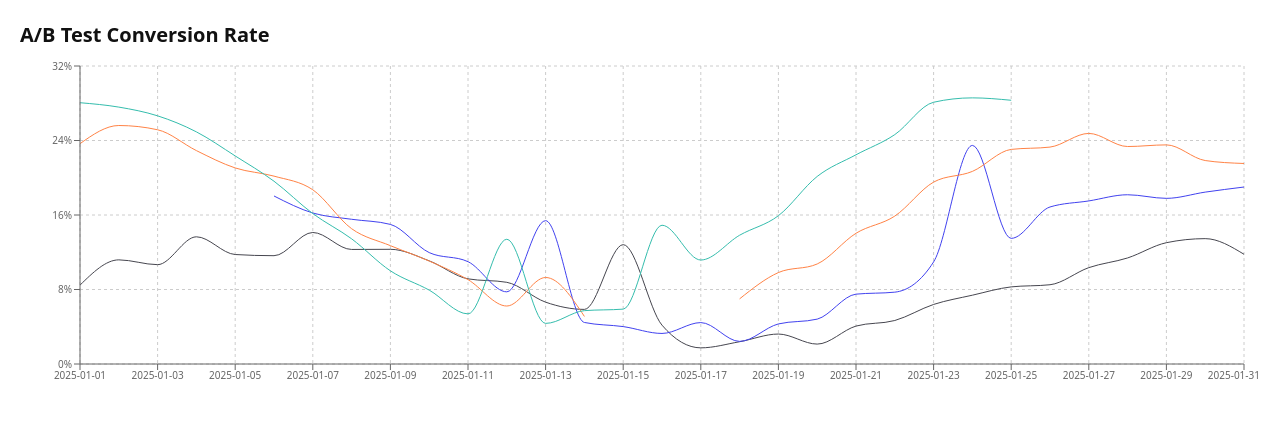
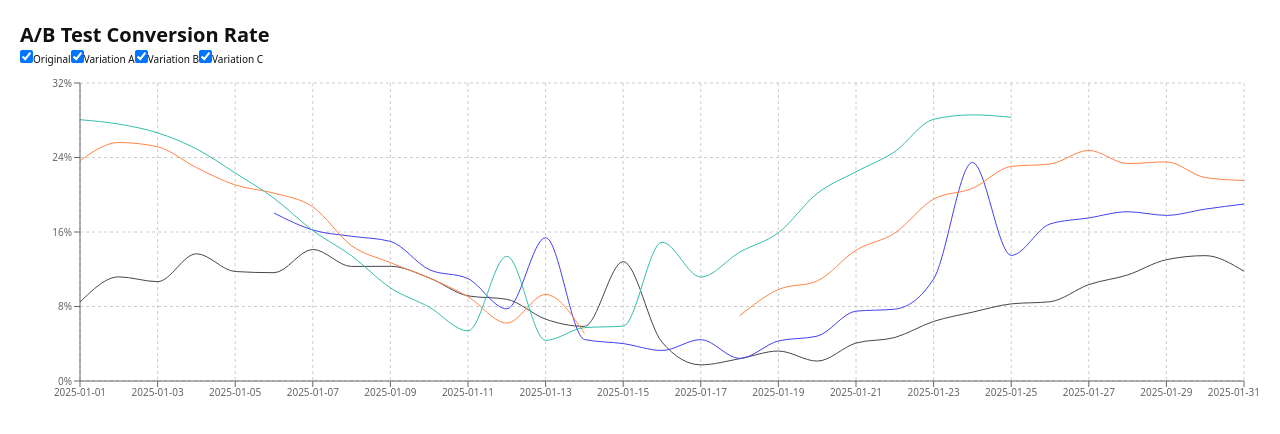
Before and after one commit to nikipogjob/Interactive-Line-Chart, a React (Vite) app: page / in a window 1280 px wide. Shown: the top 434 px of the page. Built offline with nearby package versions, Linux system fonts and the light colour scheme.

Commit message:
refactor: remove unnecessary type annotations

```diff
--- a/src/components/conversion-chart/conversion-chart.tsx
+++ b/src/components/conversion-chart/conversion-chart.tsx
@@ -2,32 +2,69 @@ import { LineChart, Line, XAxis, YAxis, CartesianGrid, Tooltip, ResponsiveContai
 import { getDailyChartPoints } from '../../utils/data-preparation';
 import styles from './conversion-chart.module.scss';
 import { VariationColor, variationSeries } from '../../const';
+import { useState } from 'react';
+import type { VariationName } from '../../types/variation';
 
 
-const dailyData = getDailyChartPoints()
-console.log(dailyData)
+export default function ConversionChart() {
 
-export default function ConversionChart() {
+    const conversionRates = getDailyChartPoints();
+
+    const [selectedKeys, setSelectedKeys] = useState<VariationName[]>(
+        variationSeries.map((k) => k.name)
+    );
+
+    const toggleVariation = (key: VariationName) => {
+        setSelectedKeys((prev) => {
+
+            if (prev.includes(key)) {
+
+                if (prev.length === 1) return prev;
+                return prev.filter((k) => k !== key);
+            }
+
+            return [...prev, key];
+        });
+    };
+
+
+
     return (
+
         <div className={styles.conversionChart}>
+            <div className={styles['conversion-chart__controls']}>
+                {variationSeries.map(({ name }) => (
+                    <label key={name}>
+                        <input
+                            type="checkbox"
+                            checked={selectedKeys.includes(name)}
+                            onChange={() => toggleVariation(name)}
+                        />
+                        {name}
+                    </label>
+                ))}
+            </div>
             <ResponsiveContainer width="100%" height="100%">
                 <LineChart
-                    data={dailyData}
+                    data={conversionRates}
                     margin={{ top: 16, right: 16, bottom: 16, left: 0 }}
                 >
                     <CartesianGrid strokeDasharray="3 3" />
                     <XAxis dataKey="date" />
-                    <YAxis unit="%" />
+                    <YAxis
+                        unit="%"
+                    />
                     <Tooltip
                         formatter={(value: number) => `${value.toFixed(2)}%`}
                     />
-
-                    {variationSeries.map(({ key, name }) => (
+                    {variationSeries
+                        .filter(({ name }) => selectedKeys.includes(name))
+                        .map(({ name }) => (
                             <Line
-                            key={key}
+                                key={name}
                                 type="monotone"
-                            dataKey={key}
-                            stroke={VariationColor[key]}
+                                dataKey={name}
+                                stroke={VariationColor[name]}
                                 dot={false}
                                 name={name}
                             />
--- a/src/const.ts
+++ b/src/const.ts
@@ -1,24 +1,25 @@
-import type { VariationFieldKey, VariationsConfig } from "./types/data";
+import type { VariationsConfig } from "./types/data";
+import type { VariationName } from "./types/variation";
 
 
-export const VariationKeyById: Record<string, VariationFieldKey> = {
-    '0': 'original',
-    '10001': 'variationA',
-    '10002': 'variationB',
-    '10003': 'variationC',
+export const VariationKeyById: Record<string, VariationName> = {
+    '0': 'Original',
+    '10001': 'Variation A',
+    '10002': 'Variation B',
+    '10003': 'Variation C',
 } as const;
 
-export const VariationColor: Record<VariationFieldKey, string> = {
-    original: '#46464F',
-    variationA: '#4142EF',
-    variationB: '#FF8346',
-    variationC: '#35BDAD',
+export const VariationColor: Record<VariationName, string> = {
+    Original: '#46464F',
+    'Variation A': '#4142EF',
+    'Variation B': '#FF8346',
+    'Variation C': '#35BDAD',
 } as const;
 
 
 export const variationSeries: VariationsConfig[] = [
-    { key: 'original', name: 'Original' },
-    { key: 'variationA', name: 'Variation A' },
-    { key: 'variationB', name: 'Variation B' },
-    { key: 'variationC', name: 'Variation C' },
+    { name: 'Original' },
+    { name: 'Variation A' },
+    { name: 'Variation B' },
+    { name: 'Variation C' },
 ] as const;
--- a/src/utils/data-preparation.ts
+++ b/src/utils/data-preparation.ts
@@ -8,11 +8,11 @@ const chartData = data as unknown as TotalData;
 export function getDailyChartPoints(): DayPoint[] {
     return chartData.data.map<DayPoint>((day) => {
         const point: DayPoint = {
-            date: day.date,
-            original: null,
-            variationA: null,
-            variationB: null,
-            variationC: null,
+            'date': day.date,
+            'Original': null,
+            'Variation A': null,
+            'Variation B': null,
+            'Variation C': null,
         };
 
 
```
Also changed, not shown: src/types/data.ts (+7 -10 lines). Lines whose indentation alone changed are shown as unchanged.
